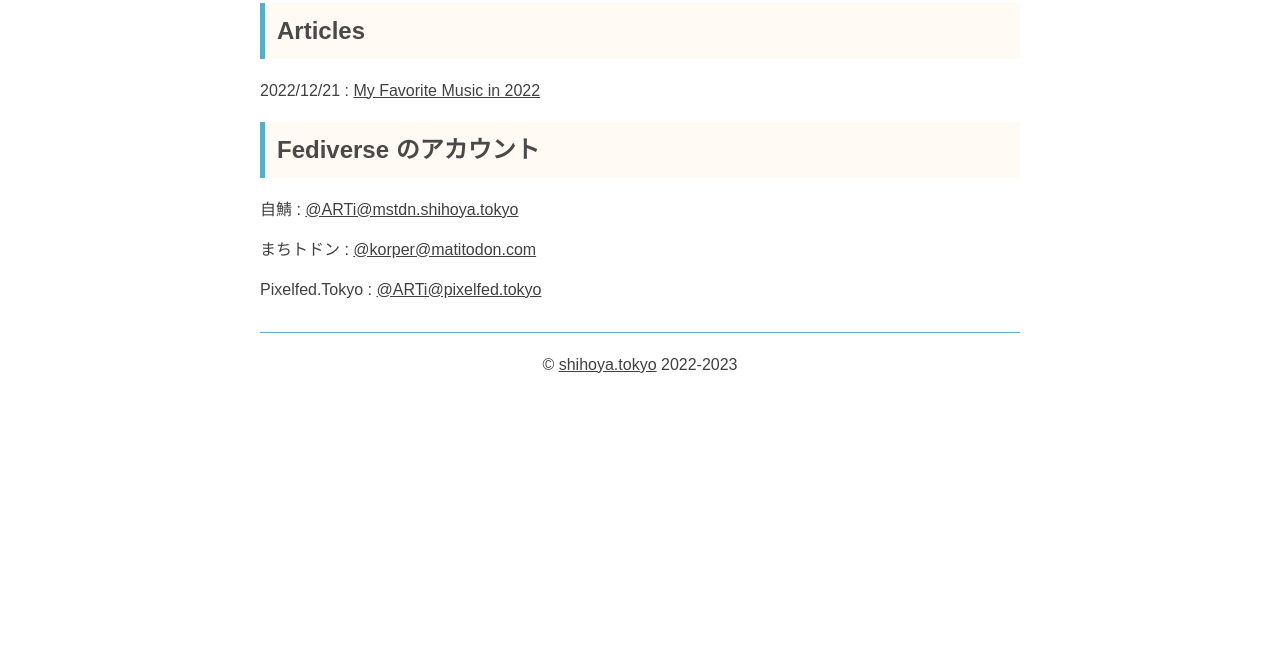
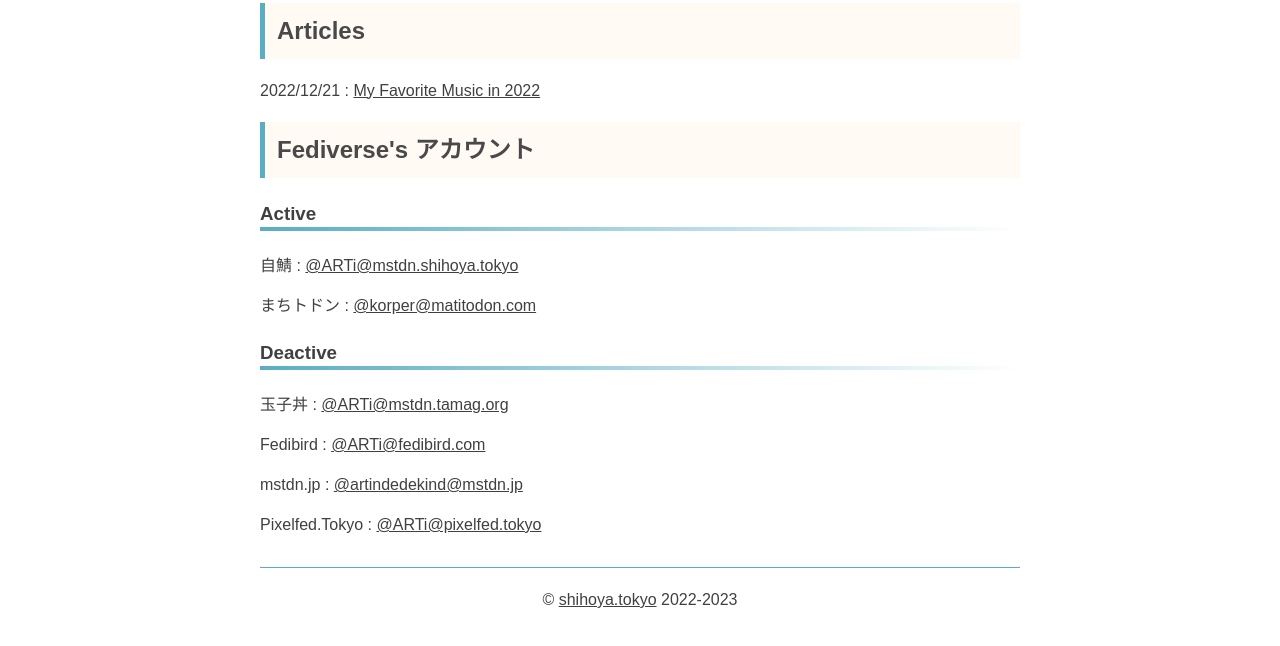
Before and after one commit to shihoya/shihoya.github.io, a plain HTML site: page index.html in a window 1280 px wide. Shown: the part 86-732 px from the top of the page. Drawn offline with nearby package versions, Linux system fonts and the light colour scheme.

Commit message:
非アクティブなアカウントを追加

```diff
--- a/index.html
+++ b/index.html
@@ -21,11 +21,21 @@
 
 	<p>2022/12/21 : <a href="./20221221_advent_music.html">My Favorite Music in 2022</a></p>
 
-	<h2>Fediverse のアカウント</h2>
+	<h2>Fediverse's アカウント</h2>
+
+	<h3>Active</h3>
 
 	<p>自鯖 : <a rel="me" href="https://mstdn.shihoya.tokyo/@ARTi">@ARTi@mstdn.shihoya.tokyo</a></p>
 
 	<p>まちトドン : <a rel="me" href="https://matitodon.com/@korper">@korper@matitodon.com</a></p>
+
+	<h3>Deactive</h3>
+
+	<p>玉子丼 : <a rel="me" href="https://mstdn.tamag.org/@ARTi">@ARTi@mstdn.tamag.org</a></p>
+
+	<p>Fedibird : <a rel="me" href="https://fedibird.com/@ARTi">@ARTi@fedibird.com</a></p>
+
+	<p>mstdn.jp : <a rel="me" href="https://mstdn.jp/@artindedekind">@artindedekind@mstdn.jp</a></p>
 
 	<p>Pixelfed.Tokyo : <a rel="me" href="https://pixelfed.tokyo/ARTi">@ARTi@pixelfed.tokyo</a></p>
 
```
